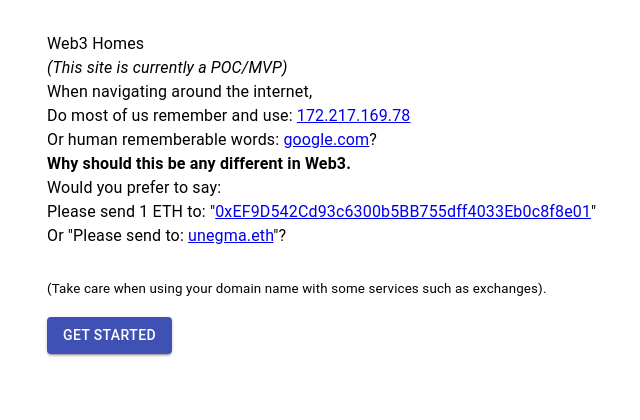
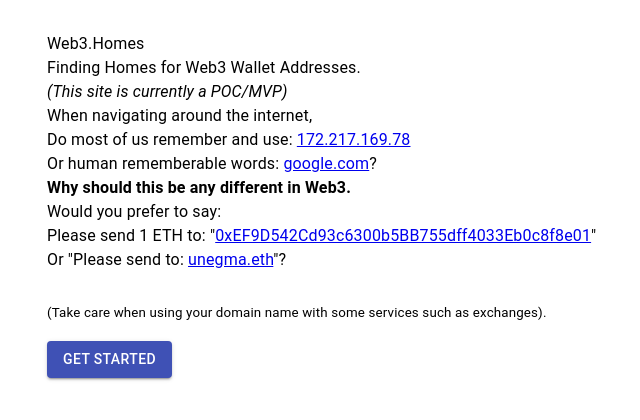
Before and after one commit to unegma/web3.homes, a Next.js app: page /Home in a window 1280 px wide. Shown: the top 420 px of the page, without its empty margins (317-957 px from the left). Built offline with nearby package versions, Linux system fonts and the light colour scheme.

Commit message:
Update titles and descriptions

```diff
--- a/src/App.css
+++ b/src/App.css
@@ -31,6 +31,10 @@
 
 .homeText {
   font-size:60px !important;
+  /*line-height: 0.5vw !important;*/
+}
+.homeTextTwo {
+  font-size:25px !important;
   /*line-height: 0.5vw !important;*/
 }
 
--- a/src/pages/Home.tsx
+++ b/src/pages/Home.tsx
@@ -10,8 +10,13 @@ export default function Home(): JSX.Element {
       <Container maxWidth="sm">
         <Box my={4}>
           <Typography className="homeText">
-            Web3 Homes
+            Web3.Homes
           </Typography>
+
+          <Typography className="padded-text homeTextTwo">
+            Finding Homes for Web3 Wallet Addresses.
+          </Typography>
+
           <Typography className="pageText--body italic padded-text error">
             <i>(This site is currently a POC/MVP)</i>
           </Typography>
```
Also changed, not shown: public/index.html (+5 -5 lines), public/manifest.json.
